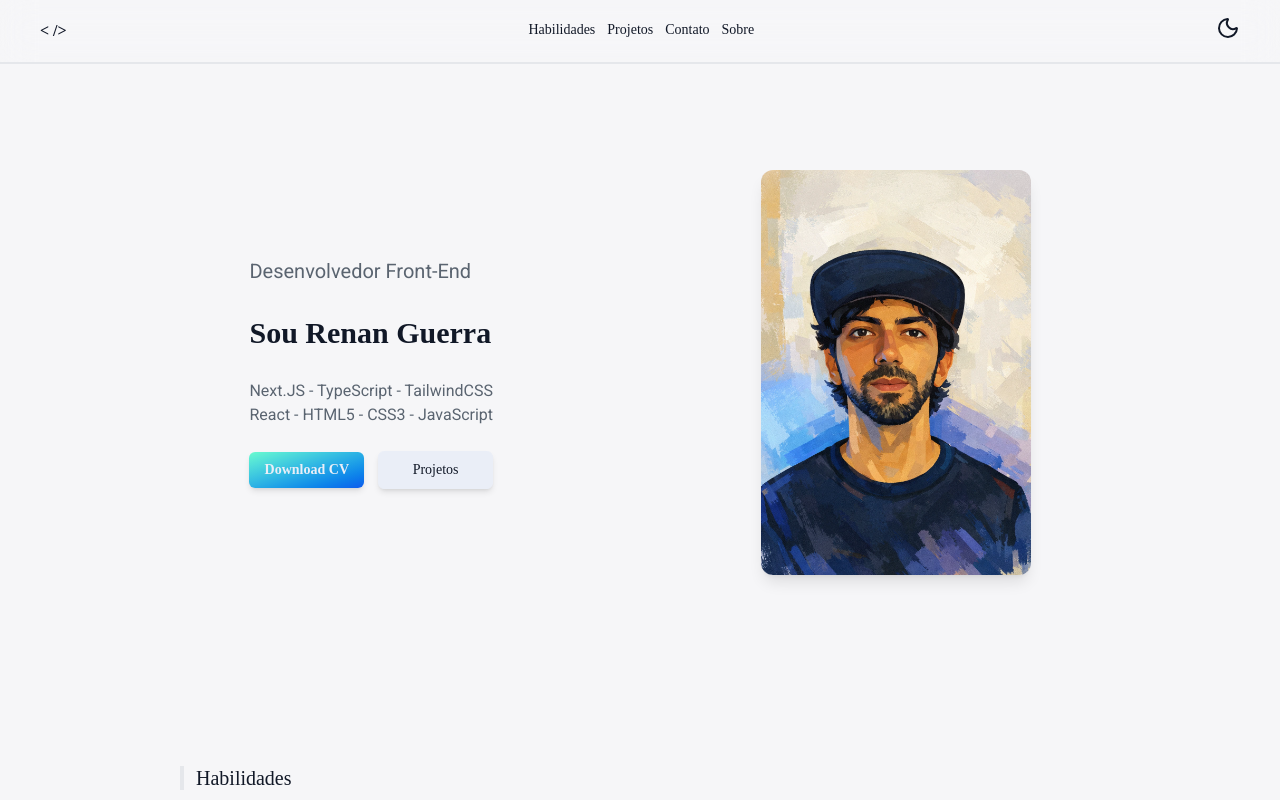
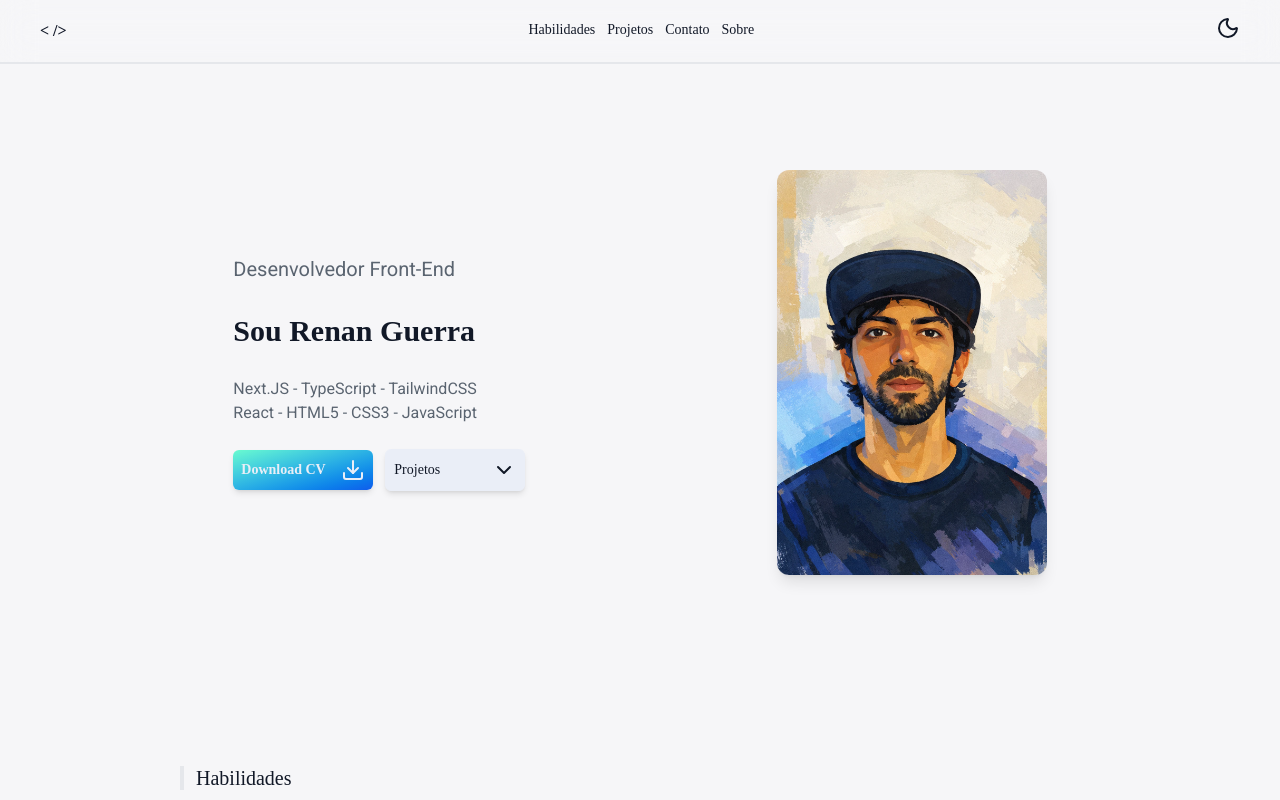
Before and after one commit to RenanMattosGuerra/Portfolio-Website, a Next.js app: page / in a window 1280 px wide. Shown: the top 800 px of the page. Built offline with nearby package versions, Linux system fonts and the light colour scheme; a web font is replaced by a local one.

Commit message:
icons-in-buttons

```diff
--- a/src/app/page.tsx
+++ b/src/app/page.tsx
@@ -12,6 +12,8 @@ import {
   Link,
   MessageCircle,
   ExternalLink,
+  Download,
+  ChevronDown,
 } from "lucide-react";
 import { Project } from "@/components/projects";
 import { Heading } from "@/components/headings";
@@ -40,20 +42,20 @@ export default function Home() {
             Next.JS - TypeScript - TailwindCSS <br /> React - HTML5 - CSS3 -
             JavaScript
           </p>
-          <div className="flex gap-sm w-full justify-between items-center font-heading text-sm">
+          <div className="flex w-full justify-between items-center font-heading text-sm gap-xs">
             <a
               href="/assets/CV_RenanGuerra.pdf"
               download="CV_RenanGuerra.pdf"
               type="application/pdf"
-              className="w-1/2 text-center p-2 shadow-md bg-linear-to-br from-gradient to-(--color-primary) rounded-md transition-all hover:scale-105 duration-300 text-(--color-secondary) font-semibold hover:from-(--color-primary) hover:to-gradient"
+              className="w-35 text-center flex justify-between items-center p-2 shadow-md bg-linear-to-br from-gradient to-(--color-primary) rounded-md transition-all hover:scale-105 duration-300 text-(--color-secondary) font-semibold hover:from-(--color-primary) hover:to-gradient"
             >
-              Download CV
+              Download CV <Download></Download>
             </a>
             <a
               href="#proj"
-              className="w-1/2 text-center bg-(--color-secondary) p-2 shadow-md rounded-md transition-all hover:scale-105 duration-300 border border-(--color-secondary) text-(--color-text) hover:border-(--color-primary)"
+              className="w-35 text-center bg-(--color-secondary) flex justify-between items-center p-2 shadow-md rounded-md transition-all hover:scale-105 duration-300 border border-(--color-secondary) text-(--color-text) hover:border-(--color-primary)"
             >
-              Projetos
+              Projetos <ChevronDown></ChevronDown>
             </a>
           </div>
         </section>
```
